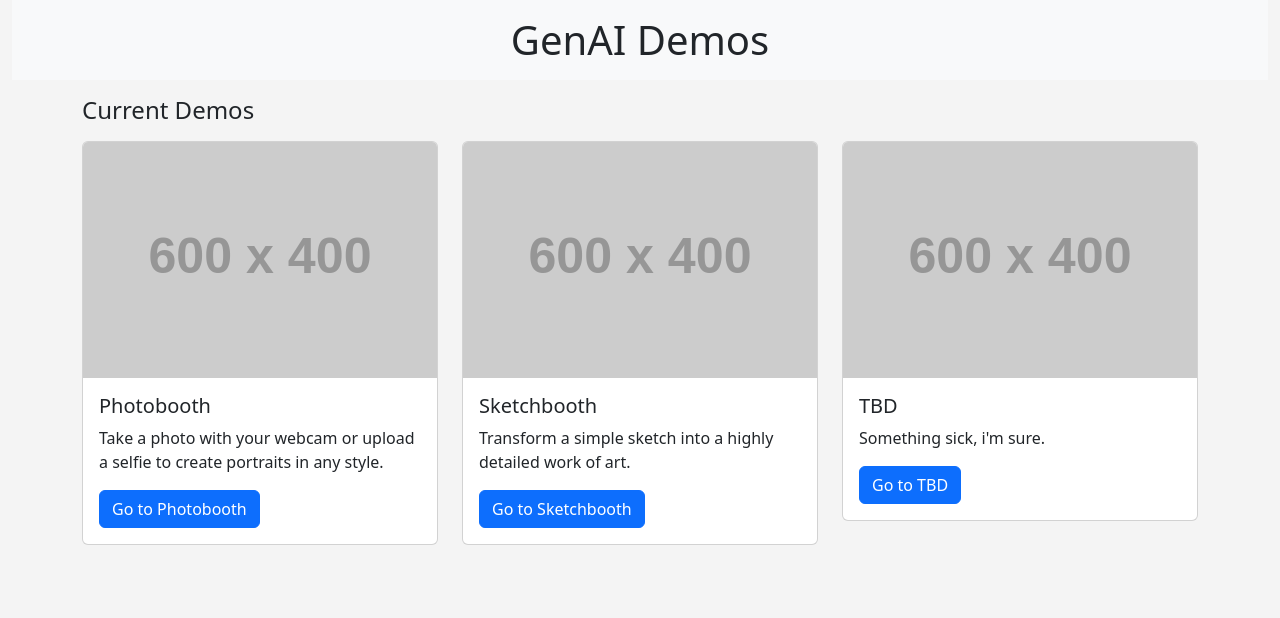
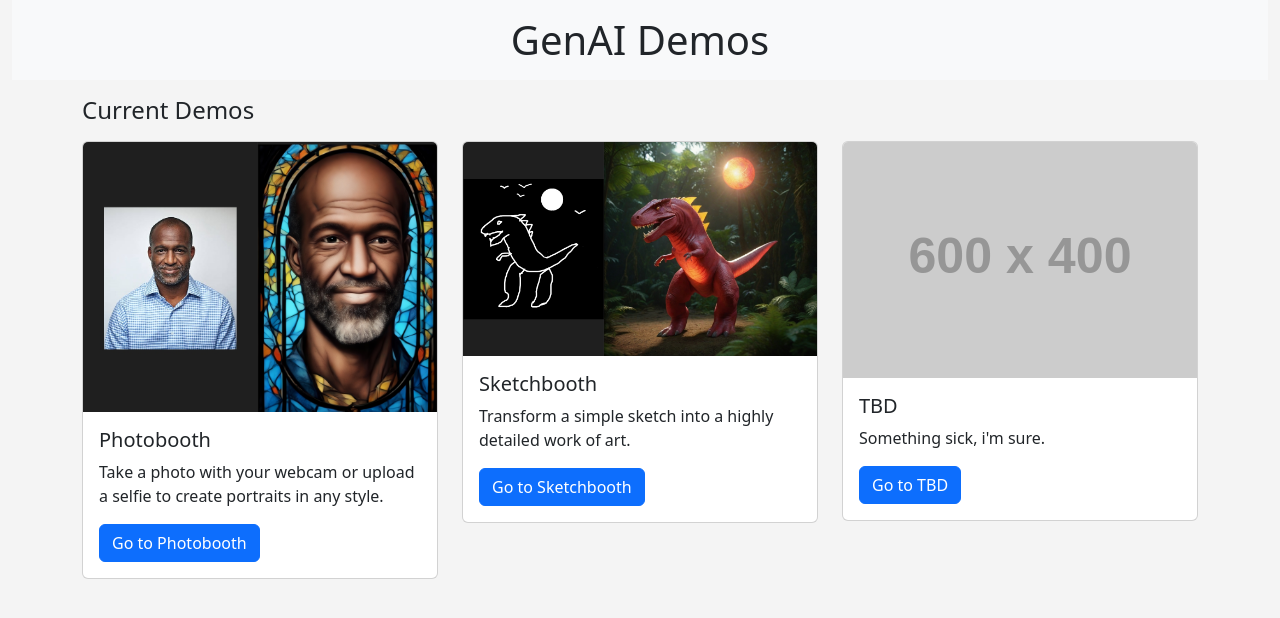
Before and after one commit to marianomeijome/comfy-flask, a Flask app: page / in a window 1280 px wide. Shown: the part 126-744 px from the top of the page. Run offline with Flask 3, Linux system fonts and the light colour scheme; grey boxes labelled with a size stand in for pictures from a placeholder-image service; parts of the project's set-up code (start-up, migrations or seed data) failed here and were passed over; some libraries are stand-ins or nearby versions.

Commit message:
minor tweaks

```diff
--- a/templates/index.html
+++ b/templates/index.html
@@ -16,7 +16,7 @@
         <div class="row">
             <div class="col-md-4">
                 <div class="card">
-                    <img src="https://placehold.co/600x400" class="card-img-top" alt="Photobooth">
+                    <img src="{{ url_for('static', filename='img/photobooth01.jpg') }}" class="card-img-top" alt="Photobooth">
                     <div class="card-body">
                         <h5 class="card-title">Photobooth</h5>
                         <p class="card-text">Take a photo with your webcam or upload a selfie to create portraits in any style.</p>
@@ -26,7 +26,7 @@
             </div>
             <div class="col-md-4">
                 <div class="card">
-                    <img src="https://placehold.co/600x400" class="card-img-top" alt="Sketchbooth">
+                    <img src="{{ url_for('static', filename='img/sketchbooth01.jpg') }}" class="card-img-top" alt="Sketchbooth">
                     <div class="card-body">
                         <h5 class="card-title">Sketchbooth</h5>
                         <p class="card-text">Transform a simple sketch into a highly detailed work of art.</p>
```
Also changed, not shown: static/img/photobooth01.jpg (added), static/img/photobooth02.jpg (added), static/img/sketchbooth01.jpg (added).
